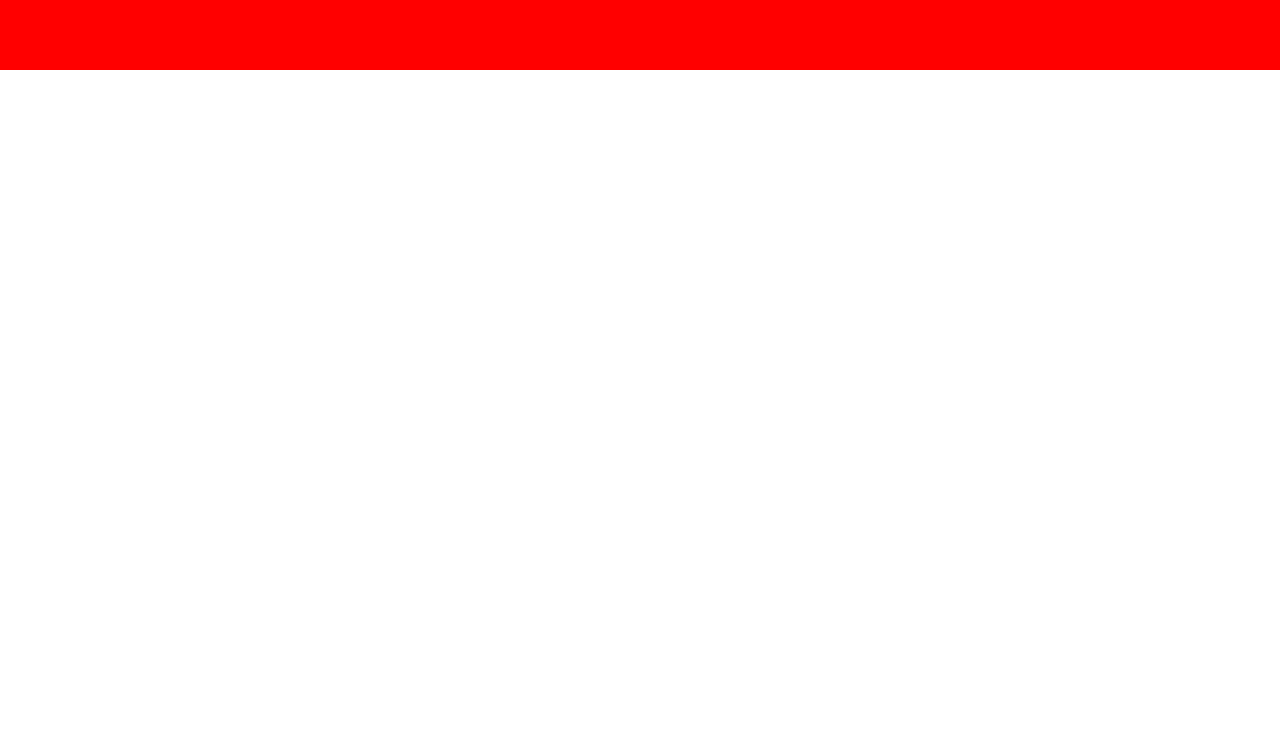
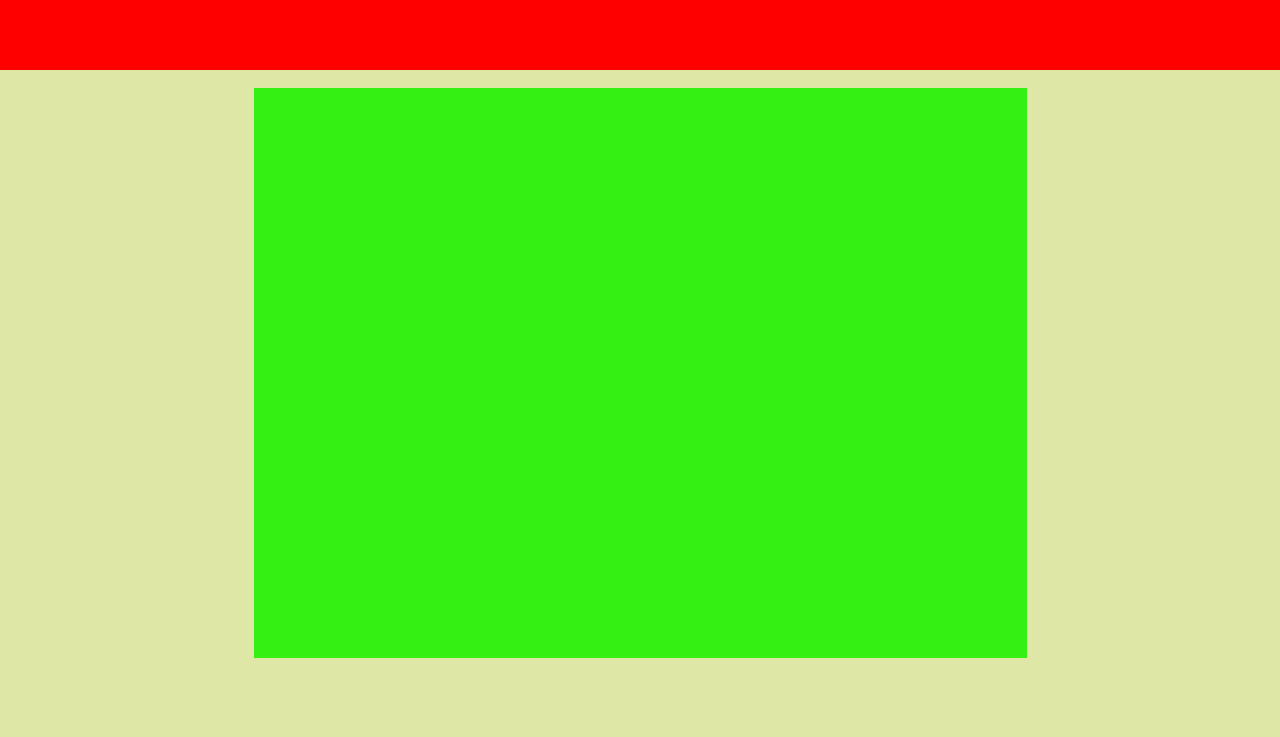
Before and after one commit to ZAINKHAN25/CSS, a plain HTML site: page index.html in a window 1280 px wide. Shown: the part 63-800 px from the top of the page. Drawn offline with Linux system fonts and the light colour scheme.

Commit message:
Structer i think complete

```diff
--- a/index.html
+++ b/index.html
@@ -16,7 +16,7 @@
         <a href="#">Portfolio</a>
         <a href="#">Home</a>
     </div>
-    <div class="secondlogo">
+    <div class="Workingarea">
 
     </div>
 </body>
--- a/style.css
+++ b/style.css
@@ -23,4 +23,15 @@ a:hover{
 *{
     padding: 0;
     margin: 0;
+    background-color: rgb(222, 231, 165);
 }
+
+.Workingarea {
+    margin-top: 18px;
+    width: 773px;
+    height: 570px;
+    background-color: rgb(52, 240, 19);
+    /* border: 1px solid black; */
+    margin-left: auto;
+    margin-right: auto;
+}
```
